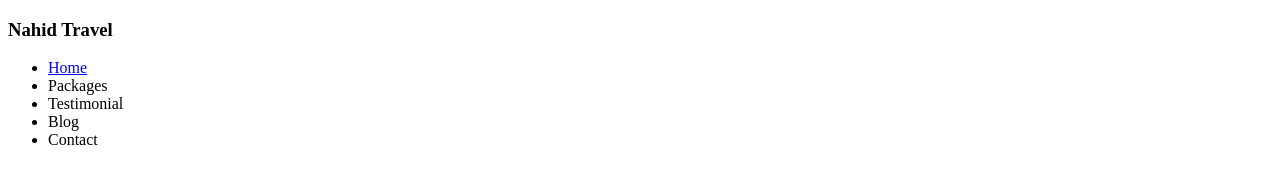
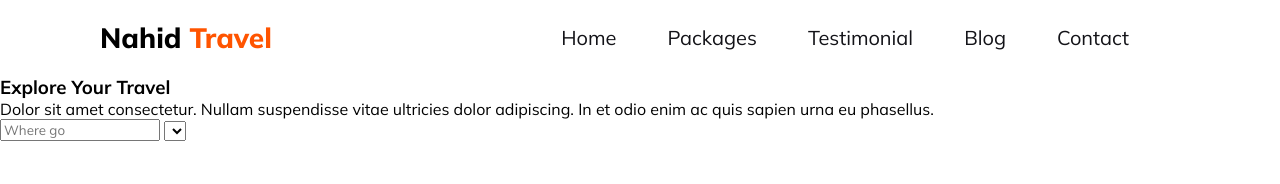
Before and after one commit to abnahid/Nahid-Travel, a plain HTML site: page index.html in a window 1280 px wide. Drawn offline with Linux system fonts and the light colour scheme.

Commit message:
Navbar Style

```diff
--- a/index.html
+++ b/index.html
@@ -4,19 +4,30 @@
     <meta charset="UTF-8">
     <meta name="viewport" content="width=device-width, initial-scale=1.0">
     <title>Document</title>
+
+    <link rel="stylesheet" href="style.css">
 </head>
 <body>
     <header>
         <nav class="navber">
-            <h3 class="loge">Nahid Travel</h3>
+            <h3 class="loge">Nahid <span>Travel</span></h3>
             <ul>
                 <li><a href="#">Home</a></li>
-                <li><a href="#"></a>Packages</li>
-                <li><a href="#"></a>Testimonial</li>
-                <li><a href="#"></a>Blog</li>
-                <li><a href="#"></a>Contact</li>
+                <li><a href="#">Packages</a></li>
+                <li><a href="#">Testimonial</a></li>
+                <li><a href="#">Blog</a></li>
+                <li><a href="#">Contact</a></li>
             </ul>
         </nav>
+
+        <div class="banner">
+            <h3>Explore Your Travel</h3>
+            <p>Dolor sit amet consectetur. Nullam suspendisse vitae ultricies dolor adipiscing. In et odio enim ac quis sapien urna eu phasellus.</p>
+        </div>
+        <form>
+            <input type="text" name="text" placeholder="Where go">
+            <select name="" id=""></select>
+        </form>
     </header>
     <main>
 
--- a/style.css
+++ b/style.css
@@ -0,0 +1,57 @@
+@import url('https://fonts.googleapis.com/css2?family=Mulish:ital,wght@0,200..1000;1,200..1000&display=swap');
+
+*{
+    margin: 0;
+    font-family: "Mulish", sans-serif;
+    list-style: none;
+	text-decoration: none;
+    scroll-behavior: smooth;
+}
+
+:root {
+    --bg-color: #ffffff;
+    --bg-second: #FF5400;
+    --text-color1: #131318;
+}
+
+main{
+    max-width: 1440px;
+    margin: 0 auto;
+}
+
+main section{
+    margin-top: 130px;
+    margin-bottom: 130px;
+}
+
+span{
+    color:  var(--bg-second);
+}
+/* Navigation Section */
+nav{
+    display: flex;
+    align-items: center;
+    justify-content: space-between;
+    margin: 20px 100px;
+}
+nav .loge{
+    font-weight: 800;
+    font-size: 28px;
+}
+nav ul{
+    display: flex;
+    align-items: center;
+
+}
+nav ul li{
+    list-style: none;
+    margin-right: 51px;
+}
+nav li a {
+    text-decoration: none;
+    font-size: 20px;
+    color: var(--text-color1);
+}
+nav li a:hover{
+    color: var(--bg-second);
+}
```
